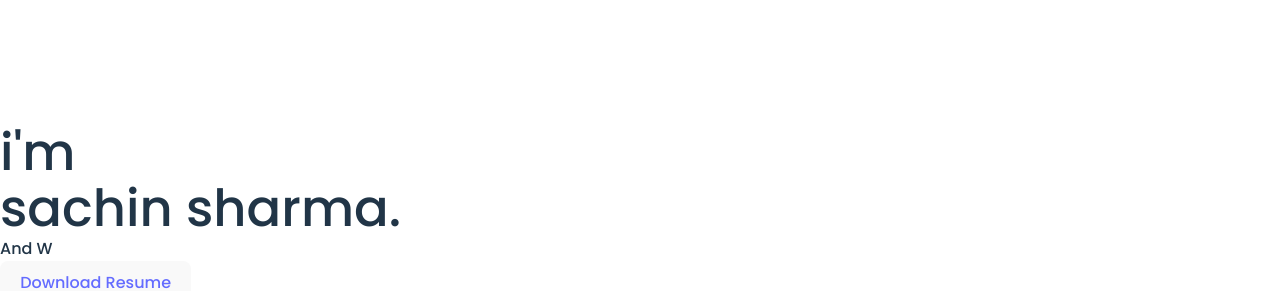
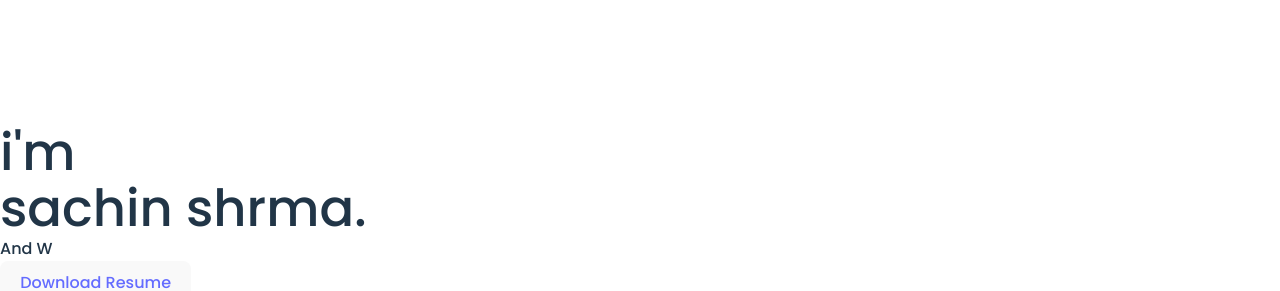
Before and after one commit to DevproSachin/portfolio, a React (Vite) app: page / in a window 1280 px wide. Shown: the part 1300-1591 px from the top of the page. Built offline with nearby package versions, Linux system fonts and the light colour scheme.

Commit message:
new changes shrma

```diff
--- a/src/Constants/index.js
+++ b/src/Constants/index.js
@@ -1,6 +1,6 @@
 export const Apptext = {
     hello:"i'm",
-    name:"sachin sharma",
+    name:"sachin shrma",
     Designation:"Web Developer",
     Designation1:" And Web Designer",
 }
```
